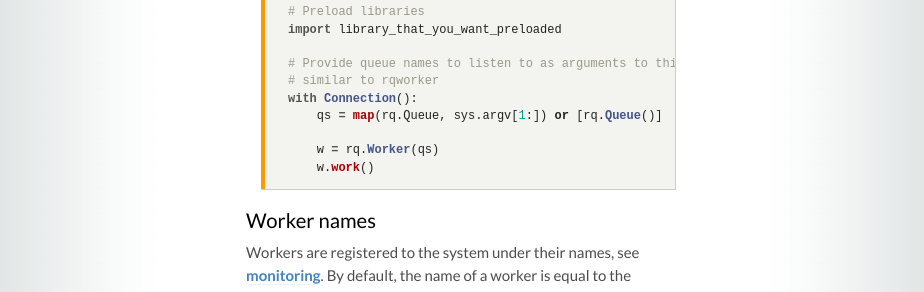
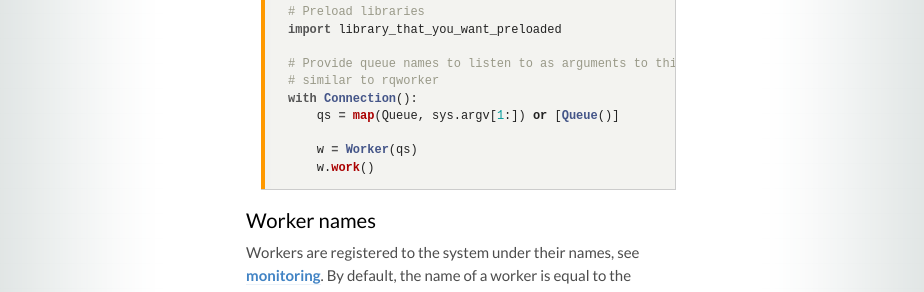
Before and after one commit to rq/rq, a Jekyll site: the page built from docs/workers.md, in a window 1280 px wide and 900 px high, scrolled down 1985 px. Shown: the part 151-443 px from the top of the window, without its empty margins (179-1103 px from the left). Built offline with Jekyll 4.4.1, drawn with Linux system fonts in a browser that asks for light colours; some web fonts are replaced; Markdown is read by kramdown in place of the engine named in the settings.

Commit message:
fix doc error

```diff
--- a/docs/workers.md
+++ b/docs/workers.md
@@ -102,9 +102,9 @@ import library_that_you_want_preloaded
 # Provide queue names to listen to as arguments to this script,
 # similar to rqworker
 with Connection():
-    qs = map(rq.Queue, sys.argv[1:]) or [rq.Queue()]
+    qs = map(Queue, sys.argv[1:]) or [Queue()]
 
-    w = rq.Worker(qs)
+    w = Worker(qs)
     w.work()
 {% endhighlight %}
 
```
